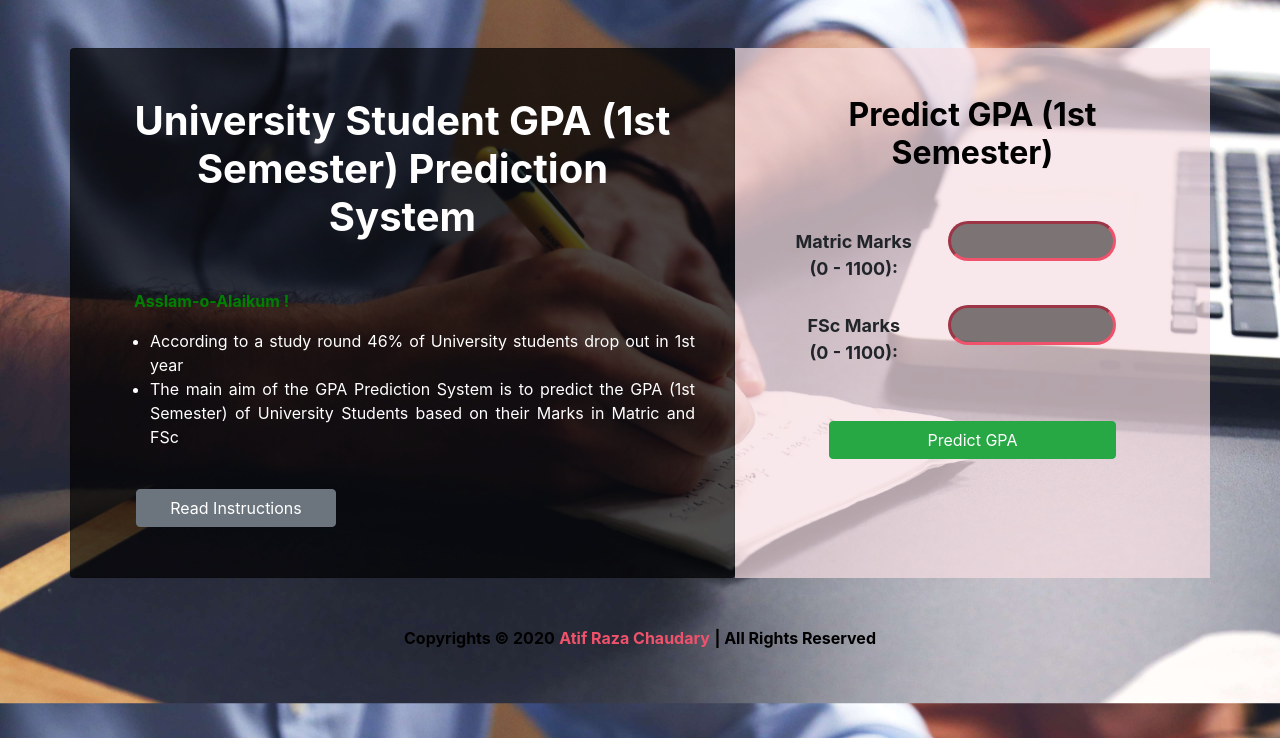
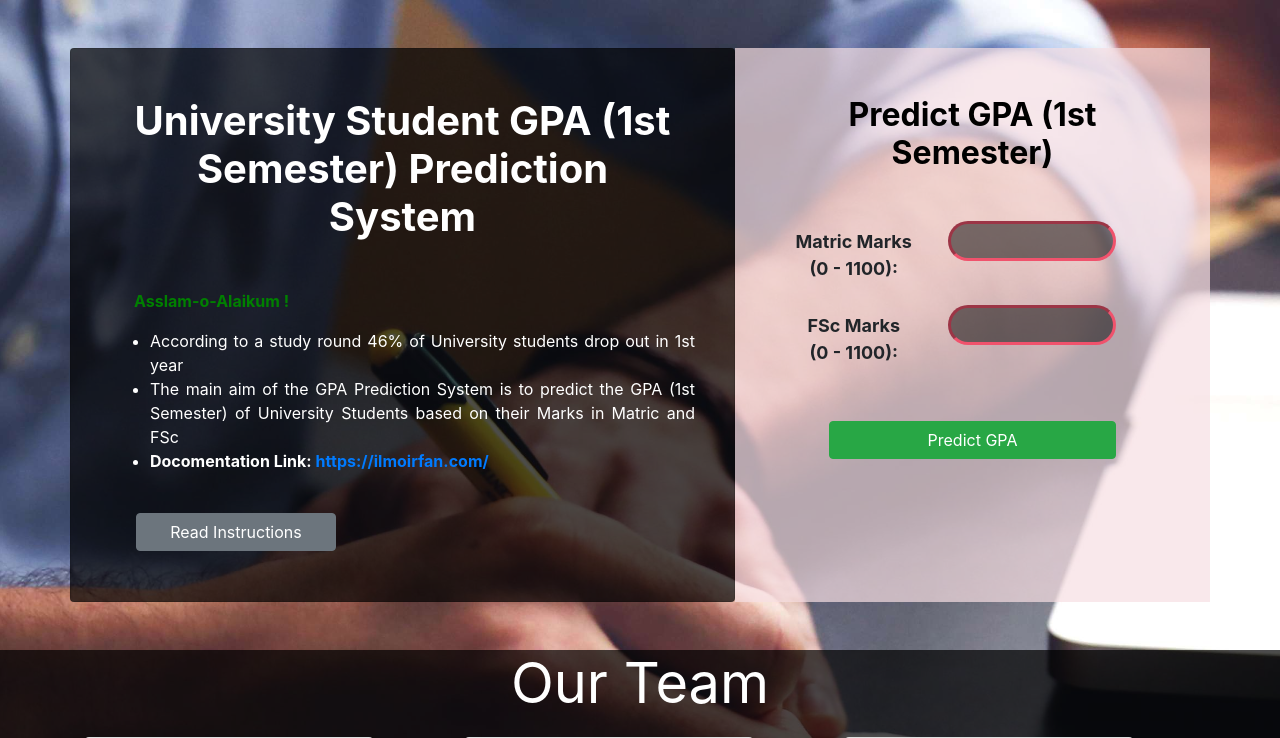
Before and after one commit to AtifChaudary/gpa-prediction-system, a Flask app: page / in a window 1280 px wide. Shown: the top 738 px of the page. Run offline with Flask 2, Linux system fonts and the light colour scheme; parts of the project's set-up code (start-up, migrations or seed data) failed here and were passed over; some libraries are stand-ins or nearby versions; grey boxes are pictures that could not be loaded.

Commit message:
Update index.html

```diff
--- a/templates/index.html
+++ b/templates/index.html
@@ -2,7 +2,7 @@
 <html>
 
 <head>
-  <title>University Student GPA (Ist Semester) Prediction System</title>
+  <title>University Student GPA (1st Semester) Prediction System</title>
 
   <meta charset="utf-8" />
   <meta name="viewport" content="width=device-width, initial-scale=1" />
@@ -45,6 +45,9 @@
           <li>
             The main aim of the GPA Prediction System is to predict the GPA (1st Semester) of University Students based
             on their Marks in Matric and FSc
+          </li>
+          <li>
+            <b>Docomentation Link: <a href="https://ilmoirfan.com/gpa-prediction-system/" target="_blank"> https://ilmoirfan.com/</a></b>
           </li>
         </ul>
 
@@ -283,11 +286,69 @@
     </div>
   </div>
 
+  <!-- Development Team -->
+  <div class="container-fluid" style="color: black; background: rgba(0, 0, 0, 0.7);">
+
+	<div class="container padding">
+		<div class="row welcome text-center" data-aos="fade-up">
+			<div class="col-12">
+				<h1 class="display-4" style="color: white;margin-bottom: 20px;"><b>Our Team</b></h1>
+			</div>
+			<hr>
+		</div>
+	</div>
+
+	<!--- Card -->
+	<div class="container padding">
+		<div class="row padding"  data-aos="fade-up">
+
+
+    <div class="col-md-4">
+				<div class="card" style="width: 18rem;margin-bottom: 50px;">
+					<img class="card-img-top" src="../static/images/atif.jpg" alt="Card image cap">
+					<div class="card-body">
+						<h5 class="card-title">Atif Raza Chaudary</h5>
+						<p class="card-text"><b>Area of Interest:</b> Data Science, Machine Learning, Web Scraping, Python Developer, Php Laraval</p>
+						<a href="https://www.linkedin.com/in/atif-raza-chaudary-7028a8154/" target="blank" class="btn btn-info btn-sm">See
+							Profile</a>
+					</div>
+				</div>
+      </div>
+
+      <div class="col-md-4">
+				<div class="card" style="width: 18rem;margin-bottom: 50px;">
+					<img class="card-img-top" src="../static/images/asghar.jpeg " alt="Card image cap">
+					<div class="card-body">
+						<h5 class="card-title">Asghar Afzal</h5>
+						<p class="card-text"><b>Area of Interest: </b>Data Science, Machine Learning, Python Developer, Django</p>
+						<a href="https://www.linkedin.com/in/asghar-afzal-125b6418b/" target="blank" class="btn btn-info btn-sm">See
+							Profile</a>
+					</div>
+				</div>
+      </div>
+
+
+
+      <div class="col-md-4">
+				<div class="card" style="width: 18rem;margin-bottom: 50px;">
+					<img class="card-img-top" src="../static/images/asad.jpg" alt="Card image cap">
+					<div class="card-body">
+						<h5 class="card-title">Muhammad Asad</h5>
+						<p class="card-text"><b>Area of Interest: </b>Data Science, Python Developer, Meachine Learning, Flask<p>
+						<a href="https://www.linkedin.com/in/muhammad-asad-a15008165/" target="blank" class="btn btn-info btn-sm">See
+							Profile</a>
+					</div>
+				</div>
+			</div>
+
+		</div>
+	</div>
+</div>
+
   <!-- Copyrights -->
   <footer style="color: black; text-align: center">
     <b>Copyrights &copy; 2020</b>
-    <a href="https://www.linkedin.com/in/atif-raza-chaudary-7028a8154/" target="_blank" style="color: #f0526c"><b>Atif Raza
-        Chaudary</b></a>
+    <a href="index.html" target="_blank" style="color: #f0526c"><b>Triple A</b></a>
     <b>| All Rights Reserved</b>
   </footer>
 
```
